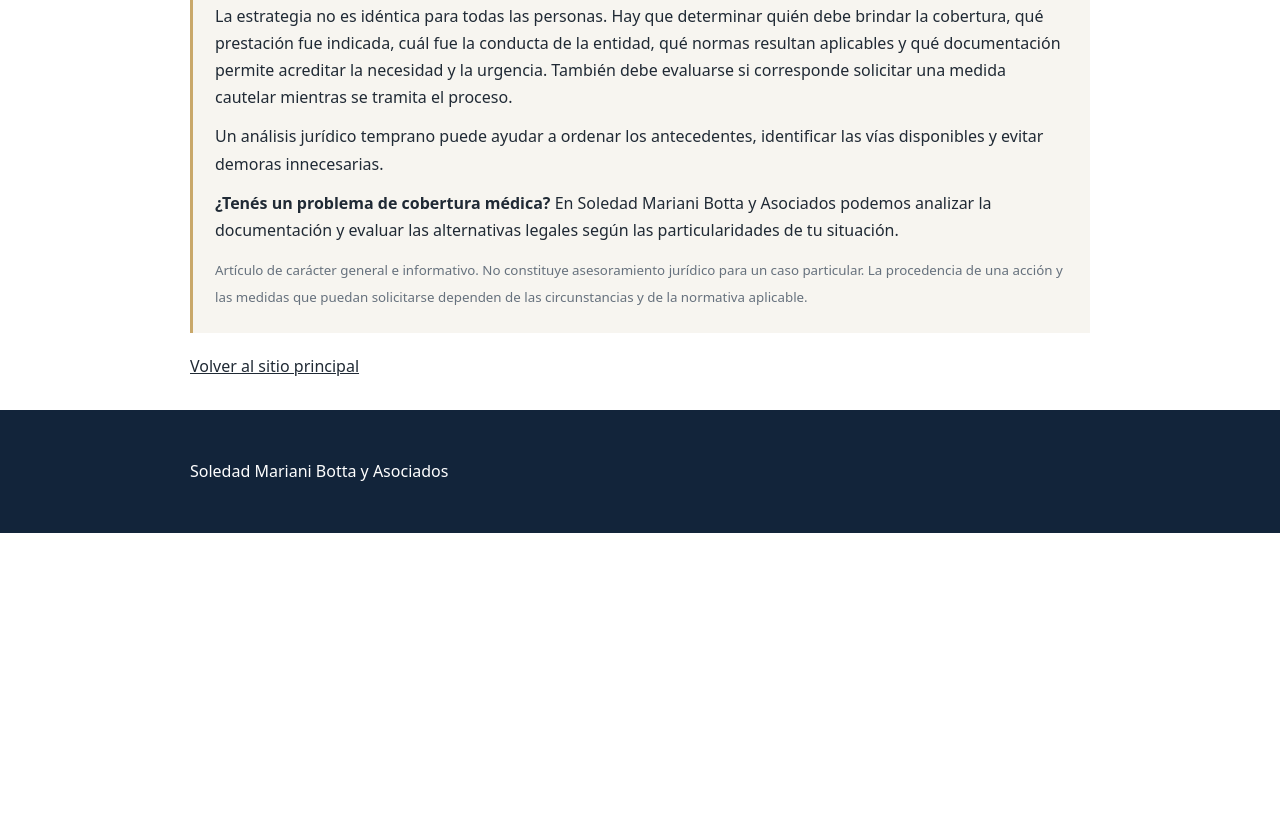
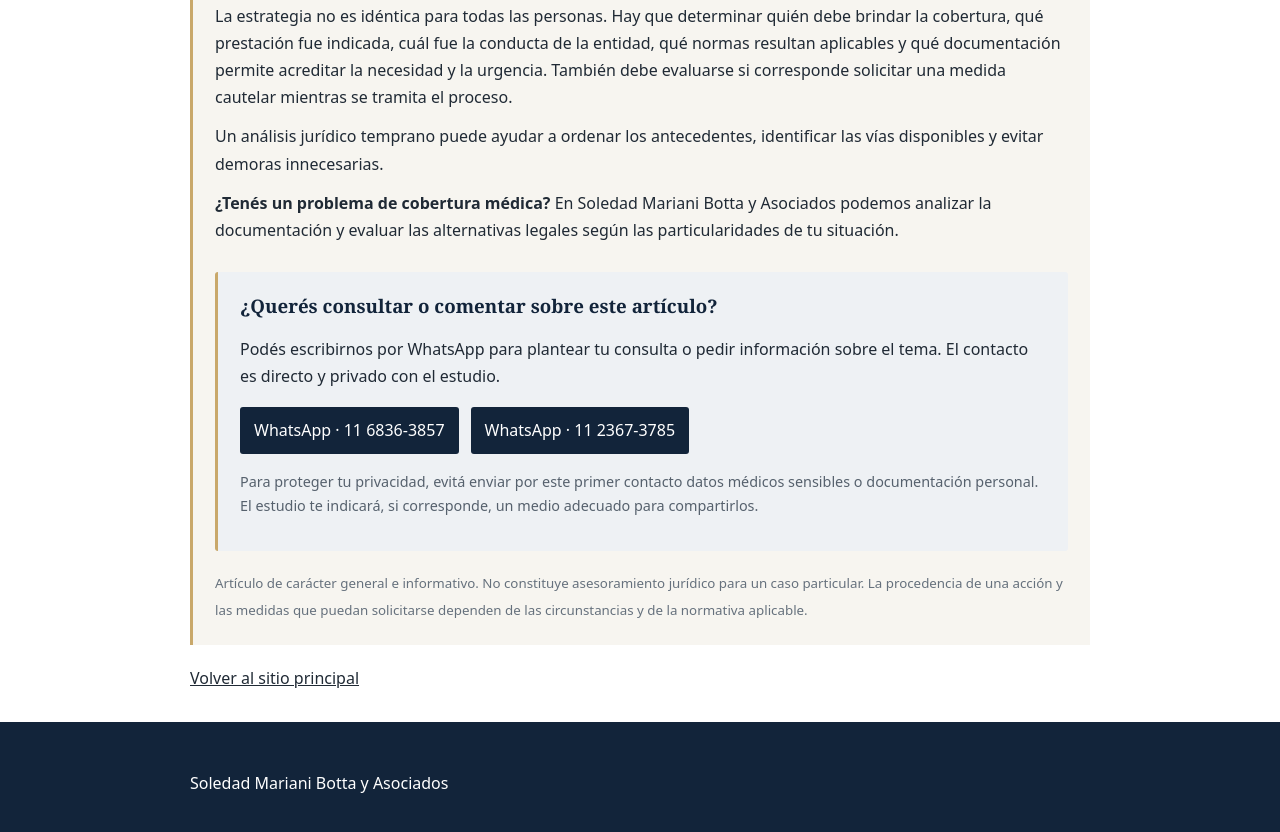
Before and after one commit to adalbertoalmada-debug/myasociados-web, a plain HTML site: page blog/index.html in a window 1280 px wide. Shown: the part 1523-2355 px from the top of the page. Before the commit the page ends 2056 px from the top, so only its background shows below. Drawn offline with Linux system fonts and the light colour scheme.

Commit message:
Agrega contacto privado por WhatsApp al artículo del blog

```diff
--- a/blog/index.html
+++ b/blog/index.html
@@ -13,6 +13,12 @@ h1,h2,h3{font-family:Georgia;color:#12243a;line-height:1.25}
 .post{background:#f7f5f0;padding:22px;margin:20px 0;border-left:3px solid #c9a86a}
 .post p{margin:12px 0}
 small{color:#66717d}
+.contacto-articulo{margin:28px 0 18px;padding:22px;background:#eef1f4;border-left:3px solid #c9a86a;border-radius:3px}
+.contacto-articulo h3{margin-top:0}
+.contacto-articulo p{margin:10px 0}
+.contacto-articulo .enlaces{display:flex;flex-wrap:wrap;gap:12px;margin:16px 0}
+.contacto-articulo .enlaces a{display:inline-block;padding:10px 14px;background:#12243a;color:#fff;text-decoration:none;border-radius:3px}
+.contacto-articulo .nota{font-size:.9rem;color:#56616d}
 </style>
 </head>
 <body>
@@ -51,6 +57,16 @@ small{color:#66717d}
 <p>Un análisis jurídico temprano puede ayudar a ordenar los antecedentes, identificar las vías disponibles y evitar demoras innecesarias.</p>
 
 <p><strong>¿Tenés un problema de cobertura médica?</strong> En Soledad Mariani Botta y Asociados podemos analizar la documentación y evaluar las alternativas legales según las particularidades de tu situación.</p>
+
+<section class="contacto-articulo" aria-label="Contacto privado sobre este artículo">
+<h3>¿Querés consultar o comentar sobre este artículo?</h3>
+<p>Podés escribirnos por WhatsApp para plantear tu consulta o pedir información sobre el tema. El contacto es directo y privado con el estudio.</p>
+<div class="enlaces">
+<a href="https://wa.me/5491168363857?text=Hola%2C%20quisiera%20hacer%20una%20consulta%20sobre%20el%20art%C3%ADculo%20de%20amparos%20de%20salud." target="_blank" rel="noopener">WhatsApp · 11 6836-3857</a>
+<a href="https://wa.me/5491123673785?text=Hola%2C%20quisiera%20hacer%20una%20consulta%20sobre%20el%20art%C3%ADculo%20de%20amparos%20de%20salud." target="_blank" rel="noopener">WhatsApp · 11 2367-3785</a>
+</div>
+<p class="nota">Para proteger tu privacidad, evitá enviar por este primer contacto datos médicos sensibles o documentación personal. El estudio te indicará, si corresponde, un medio adecuado para compartirlos.</p>
+</section>
 <small>Artículo de carácter general e informativo. No constituye asesoramiento jurídico para un caso particular. La procedencia de una acción y las medidas que puedan solicitarse dependen de las circunstancias y de la normativa aplicable.</small>
 </article>
 
```
